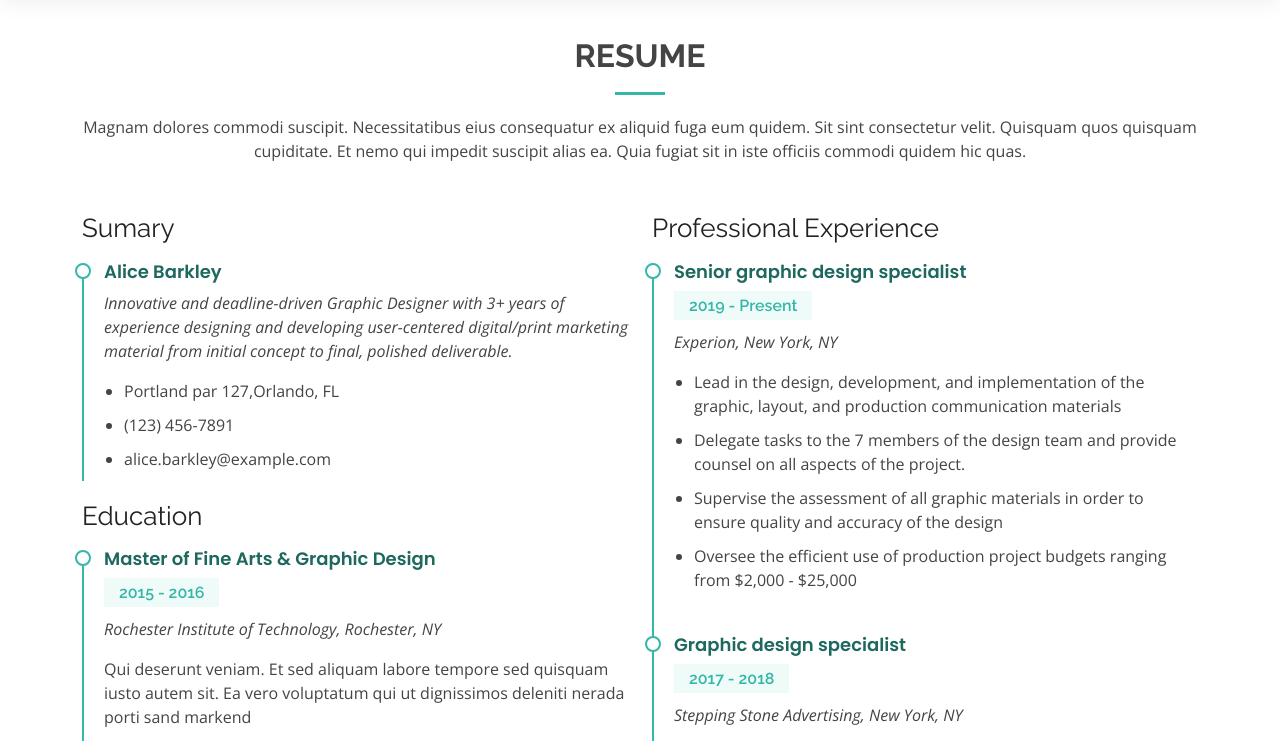
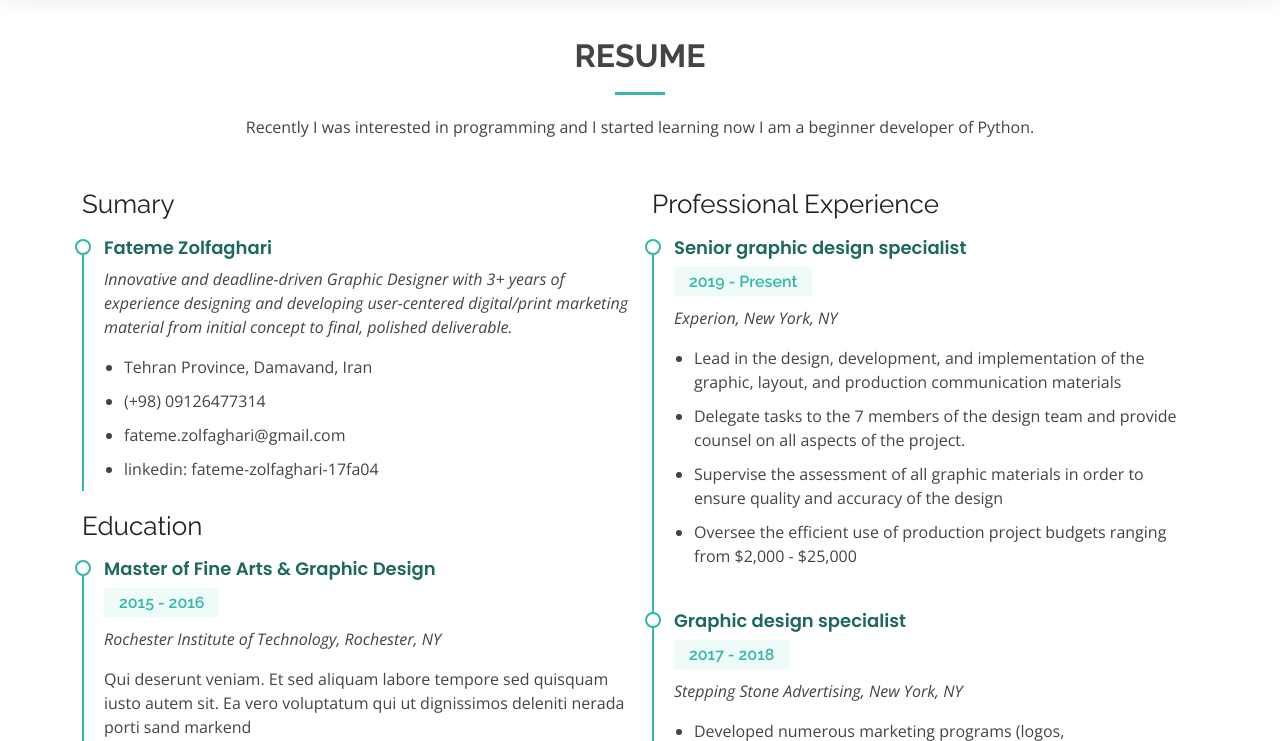
Before and after one commit to fatemezolfaghari/resume, a Django app: page /resume in a window 1280 px wide. Shown: the part 73-814 px from the top of the page. Run offline with Django 3.2, Linux system fonts and the light colour scheme; some libraries are stand-ins or nearby versions.

Commit message:
change file resume

```diff
--- a/templates/cv/resume.html
+++ b/templates/cv/resume.html
@@ -10,20 +10,21 @@
 
         <div class="section-title">
           <h2>Resume</h2>
-          <p>Magnam dolores commodi suscipit. Necessitatibus eius consequatur ex aliquid fuga eum quidem. Sit sint consectetur velit. Quisquam quos quisquam cupiditate. Et nemo qui impedit suscipit alias ea. Quia fugiat sit in iste officiis commodi quidem hic quas.</p>
+          <p>Recently I was interested in programming and I started learning now I am a beginner developer of Python.</p>
         </div>
 
         <div class="row">
           <div class="col-lg-6">
             <h3 class="resume-title">Sumary</h3>
             <div class="resume-item pb-0">
-              <h4>Alice Barkley</h4>
+              <h4>Fateme Zolfaghari</h4>
               <p><em>Innovative and deadline-driven Graphic Designer with 3+ years of experience designing and developing user-centered digital/print marketing material from initial concept to final, polished deliverable.</em></p>
               <p>
               <ul>
-                <li>Portland par 127,Orlando, FL</li>
-                <li>(123) 456-7891</li>
-                <li>alice.barkley@example.com</li>
+                <li>Tehran Province, Damavand, Iran</li>
+                <li>(+98) 09126477314</li>
+                <li>fateme.zolfaghari@gmail.com</li>
+                <li>linkedin: fateme-zolfaghari-17fa04</li>
               </ul>
               </p>
             </div>
```
